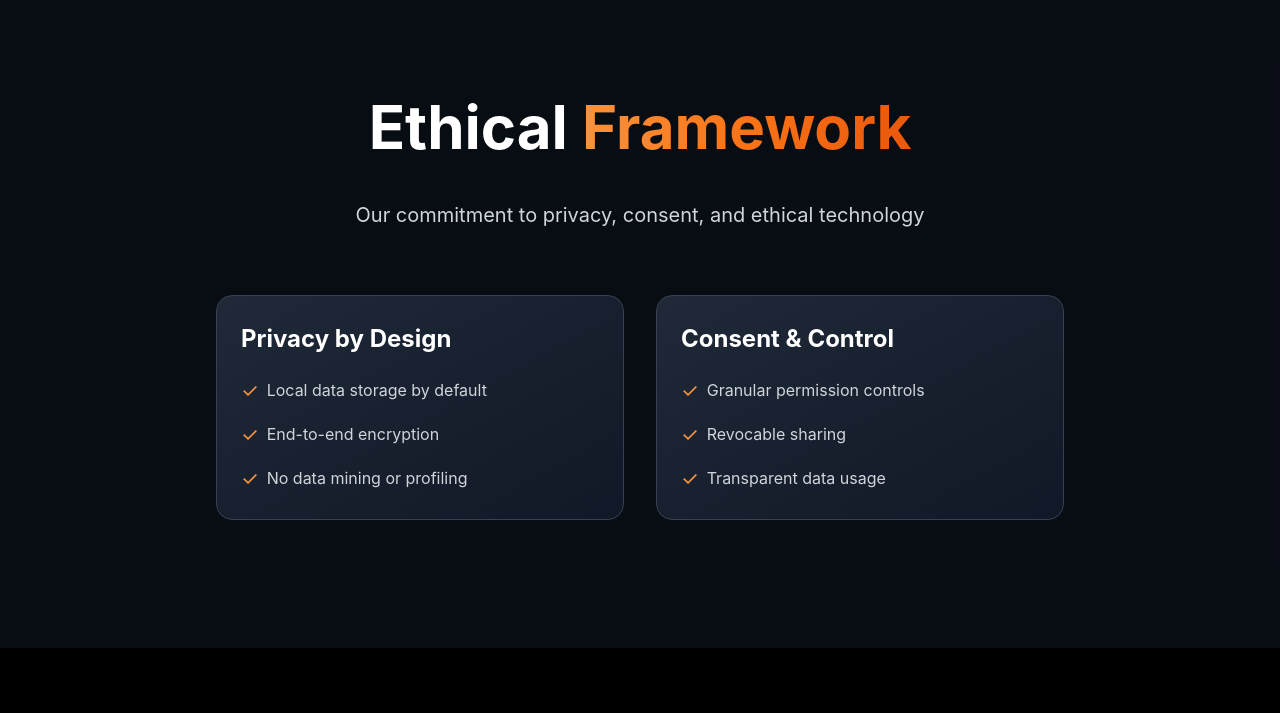
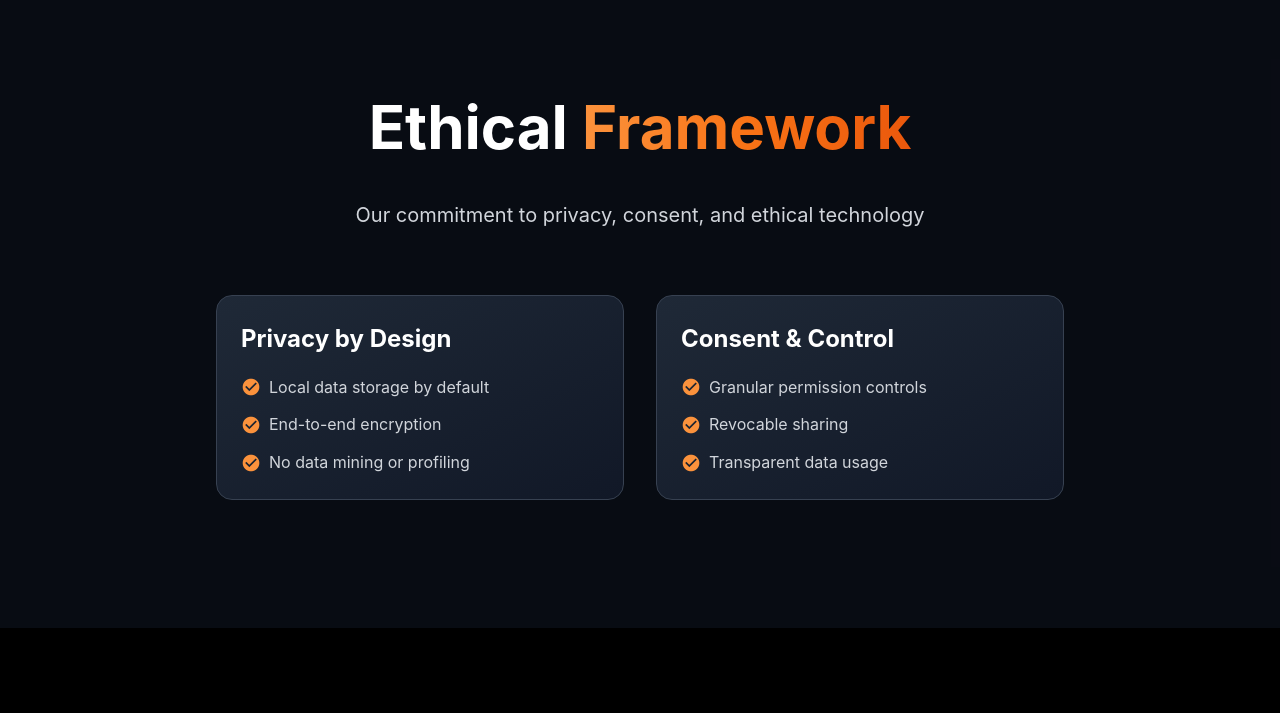
Before and after one commit to cwaterboer/django-nwata, a Django app: page /about/ in a window 1280 px wide. Shown: the part 2228-2941 px from the top of the page. Run offline with Django 5.2, Linux system fonts and the light colour scheme.

Commit message:
Emojis replaced with icons

```diff
--- a/nwata_web/nwata_web/templates/about.html
+++ b/nwata_web/nwata_web/templates/about.html
@@ -524,15 +524,15 @@
                 <h3>Privacy by Design</h3>
                 <div class="ethics-list">
                     <div class="ethics-item">
-                        <span class="check-icon">✓</span>
+                        <span class="check-icon material-icons">check_circle</span>
                         <span>Local data storage by default</span>
                     </div>
                     <div class="ethics-item">
-                        <span class="check-icon">✓</span>
+                        <span class="check-icon material-icons">check_circle</span>
                         <span>End-to-end encryption</span>
                     </div>
                     <div class="ethics-item">
-                        <span class="check-icon">✓</span>
+                        <span class="check-icon material-icons">check_circle</span>
                         <span>No data mining or profiling</span>
                     </div>
                 </div>
@@ -541,15 +541,15 @@
                 <h3>Consent & Control</h3>
                 <div class="ethics-list">
                     <div class="ethics-item">
-                        <span class="check-icon">✓</span>
+                        <span class="check-icon material-icons">check_circle</span>
                         <span>Granular permission controls</span>
                     </div>
                     <div class="ethics-item">
-                        <span class="check-icon">✓</span>
+                        <span class="check-icon material-icons">check_circle</span>
                         <span>Revocable sharing</span>
                     </div>
                     <div class="ethics-item">
-                        <span class="check-icon">✓</span>
+                        <span class="check-icon material-icons">check_circle</span>
                         <span>Transparent data usage</span>
                     </div>
                 </div>
@@ -597,15 +597,15 @@
                     <h3>What We Value</h3>
                     <div class="careers-list">
                         <div class="careers-item">
-                            <span class="check-icon" style="font-size: 1rem;">✓</span>
+                            <span class="check-icon material-icons md-18">check_circle</span>
                             <span>Privacy-first thinking</span>
                         </div>
                         <div class="careers-item">
-                            <span class="check-icon" style="font-size: 1rem;">✓</span>
+                            <span class="check-icon material-icons md-18">check_circle</span>
                             <span>Ethical technology</span>
                         </div>
                         <div class="careers-item">
-                            <span class="check-icon" style="font-size: 1rem;">✓</span>
+                            <span class="check-icon material-icons md-18">check_circle</span>
                             <span>User empowerment</span>
                         </div>
                     </div>
@@ -614,15 +614,15 @@
                     <h3>Open Positions</h3>
                     <div class="careers-list">
                         <div class="careers-item">
-                            <span class="check-icon" style="font-size: 1rem;">✓</span>
+                            <span class="check-icon material-icons md-18">check_circle</span>
                             <span>Full-stack developers</span>
                         </div>
                         <div class="careers-item">
-                            <span class="check-icon" style="font-size: 1rem;">✓</span>
+                            <span class="check-icon material-icons md-18">check_circle</span>
                             <span>Privacy engineers</span>
                         </div>
                         <div class="careers-item">
-                            <span class="check-icon" style="font-size: 1rem;">✓</span>
+                            <span class="check-icon material-icons md-18">check_circle</span>
                             <span>Product designers</span>
                         </div>
                     </div>
--- a/nwata_web/nwata_web/templates/base.html
+++ b/nwata_web/nwata_web/templates/base.html
@@ -4,6 +4,8 @@
     <meta charset="UTF-8">
     <meta name="viewport" content="width=device-width, initial-scale=1.0">
     <title>{% block title %}Nwata - Your Work. Your Data. Your Career.{% endblock %}</title>
+    <!-- Material Icons -->
+    <link href="https://fonts.googleapis.com/icon?family=Material+Icons" rel="stylesheet">
     <style>
         * {
             margin: 0;
@@ -18,6 +20,27 @@
             min-height: 100vh;
             line-height: 1.6;
         }
+
+        /* Material Icons styling */
+        .material-icons {
+            font-family: 'Material Icons';
+            font-weight: normal;
+            font-style: normal;
+            font-size: 24px;
+            display: inline-flex;
+            align-items: center;
+            justify-content: center;
+            text-transform: none;
+            letter-spacing: normal;
+            word-wrap: normal;
+            white-space: nowrap;
+            direction: ltr;
+        }
+
+        .material-icons.md-18 { font-size: 18px; }
+        .material-icons.md-24 { font-size: 24px; }
+        .material-icons.md-36 { font-size: 36px; }
+        .material-icons.md-48 { font-size: 48px; }
 
         /* Header Styles */
         header {
```
Also changed, not shown: nwata_web/nwata_web/templates/base_dashboard.html (+30 -7 lines), nwata_web/nwata_web/templates/solutions.html (+10 -10 lines).
